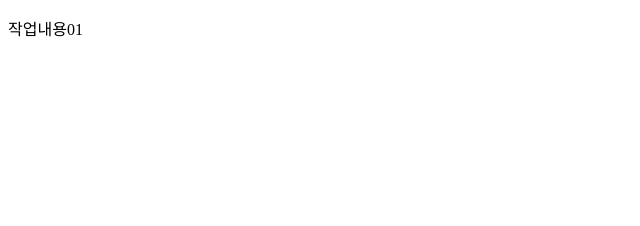
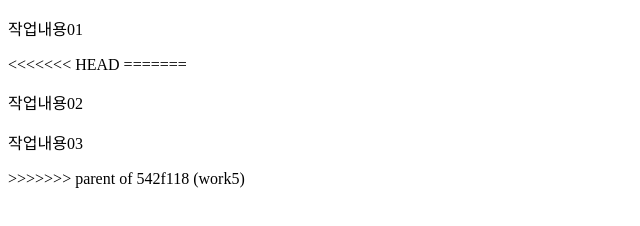
Before and after one commit to Parkhunsang/-test_git, a plain HTML site: page index.html in a window 1280 px wide. Shown: the whole page, without its empty margins (0-640 px from the left). Drawn offline with Linux system fonts and the light colour scheme.

Commit message:
after_reset_w1

```diff
--- a/index.html
+++ b/index.html
@@ -7,5 +7,10 @@
 </head>
 <body>
     <p>작업내용01</p>
+<<<<<<< HEAD
+=======
+    <p>작업내용02</p>
+    <p>작업내용03</p>
+>>>>>>> parent of 542f118 (work5)
 </body>
 </html>
```
